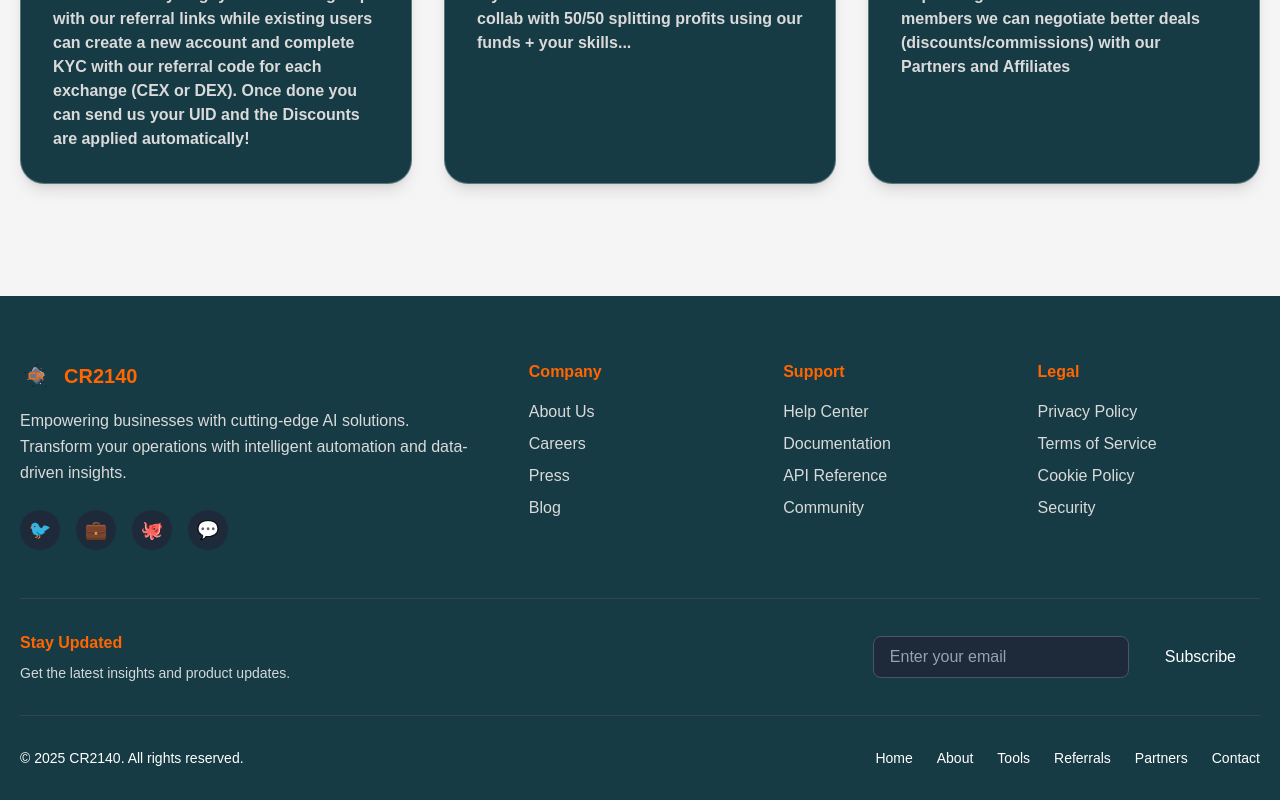
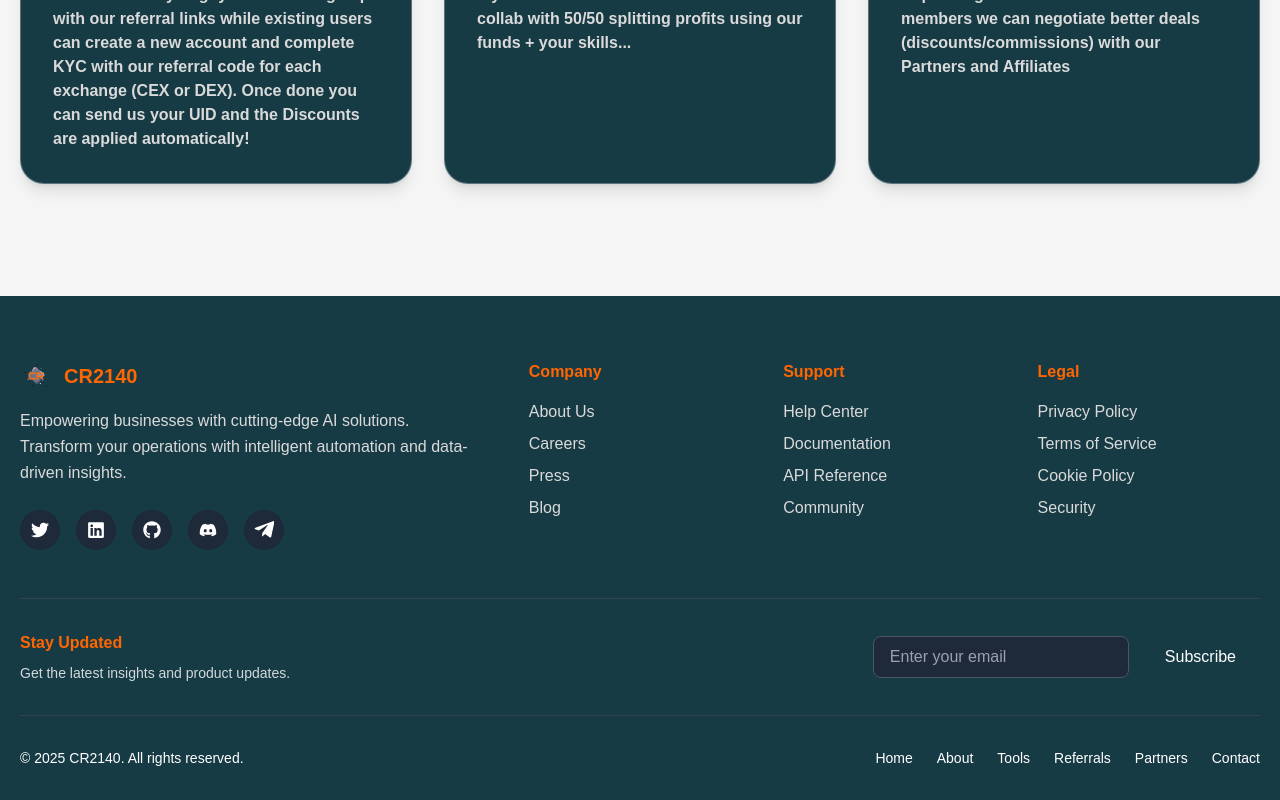
Before and after one commit to olurocks/cr24, a React (Vite) app: page / in a window 1280 px wide. Shown: the part 1556-2356 px from the top of the page. Built offline with nearby package versions, Linux system fonts and the light colour scheme.

Commit message:
update social logos

```diff
--- a/package.json
+++ b/package.json
@@ -13,6 +13,7 @@
     "@tailwindcss/vite": "^4.1.10",
     "react": "^19.1.0",
     "react-dom": "^19.1.0",
+    "react-icons": "^5.5.0",
     "tailwindcss": "^4.1.10",
     "zustand": "^5.0.5"
   },
--- a/src/components/elements/Footer.tsx
+++ b/src/components/elements/Footer.tsx
@@ -2,6 +2,7 @@ import { Container } from "../shared/Container";
 import logo from "../../assets/icon.svg";
 import { navItems } from "./Navbar";
 import { NavItem } from "../shared/NavItem";
+import { FaTwitter, FaLinkedin, FaGithub, FaDiscord } from "react-icons/fa";
 
 export const Footer = () => {
   const currentYear = new Date().getFullYear();
@@ -28,10 +29,19 @@ export const Footer = () => {
   };
 
   const socialLinks = [
-    { name: "Twitter", href: "#", icon: "🐦" },
-    { name: "LinkedIn", href: "#", icon: "💼" },
-    { name: "GitHub", href: "#", icon: "🐙" },
-    { name: "Discord", href: "#", icon: "💬" },
+    { name: "Twitter", href: "#", icon: <FaTwitter /> },
+    { name: "LinkedIn", href: "#", icon: <FaLinkedin /> },
+    { name: "GitHub", href: "#", icon: <FaGithub /> },
+    { name: "Discord", href: "#", icon: <FaDiscord /> },
+    {
+      name: "Telegram",
+      href: "https://t.me/CR2140",
+      icon: (
+        <svg viewBox="0 0 24 24" fill="currentColor" className="w-5 h-5">
+          <path d="M9.993 15.674l-.39 4.13c.56 0 .803-.24 1.096-.527l2.63-2.497 5.454 3.98c1 .552 1.71.262 1.96-.924l3.553-16.66c.323-1.497-.547-2.08-1.52-1.73L1.7 9.34c-1.46.57-1.44 1.38-.25 1.75l4.37 1.37 10.16-6.41c.48-.31.92-.14.56.2" />
+        </svg>
+      ),
+    },
   ];
 
   return (
@@ -58,7 +68,9 @@ export const Footer = () => {
                 <a
                   key={index}
                   href={social.href}
-                  className="w-10 h-10 rounded-full bg-gray-800 hover:bg-primary transition-colors duration-300 flex items-center justify-center text-white hover:text-white"
+                  target="_blank"
+                  rel="noopener noreferrer"
+                  className="w-10 h-10 rounded-full bg-gray-800 hover:bg-primary transition-colors duration-300 flex items-center justify-center text-white hover:text-white hover:scale-110"
                   aria-label={social.name}
                 >
                   <span className="text-lg">{social.icon}</span>
```
Also changed, not shown: 1 other file (tests, documents, lock files or other folders).
